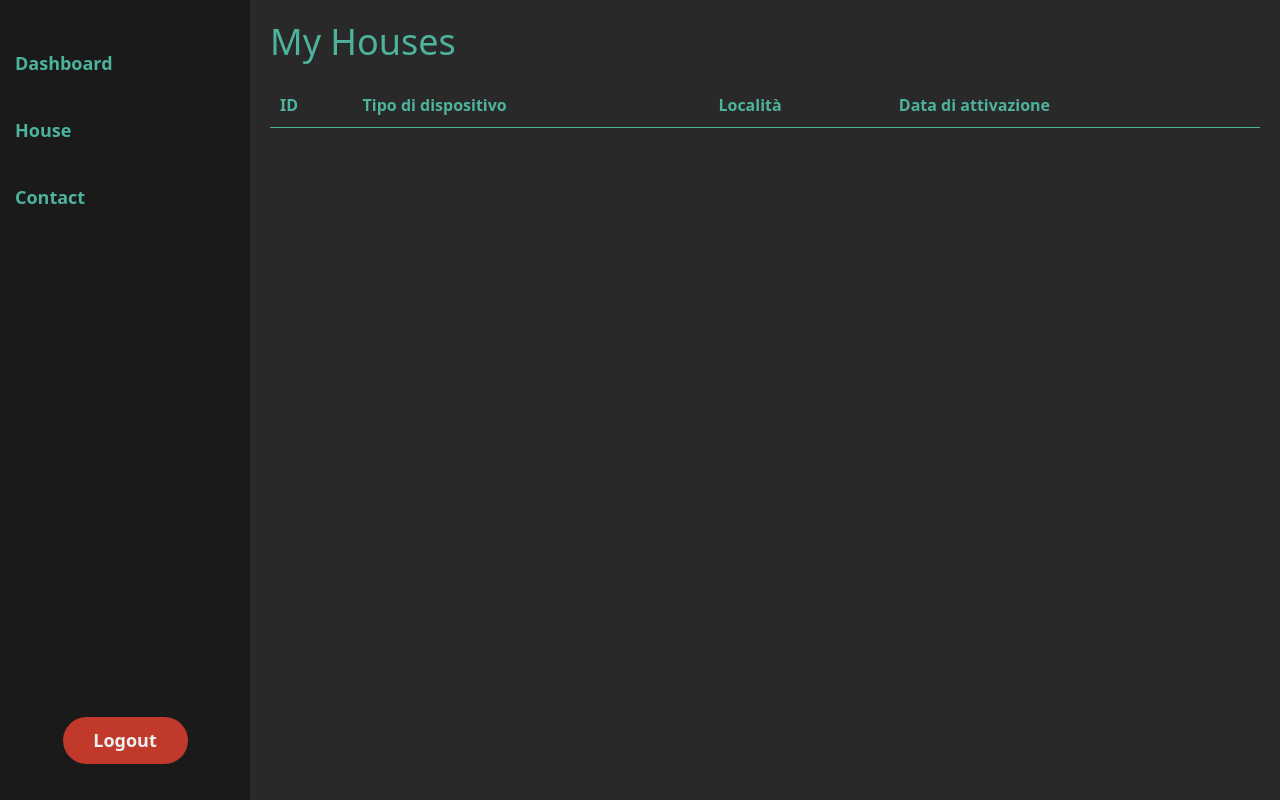
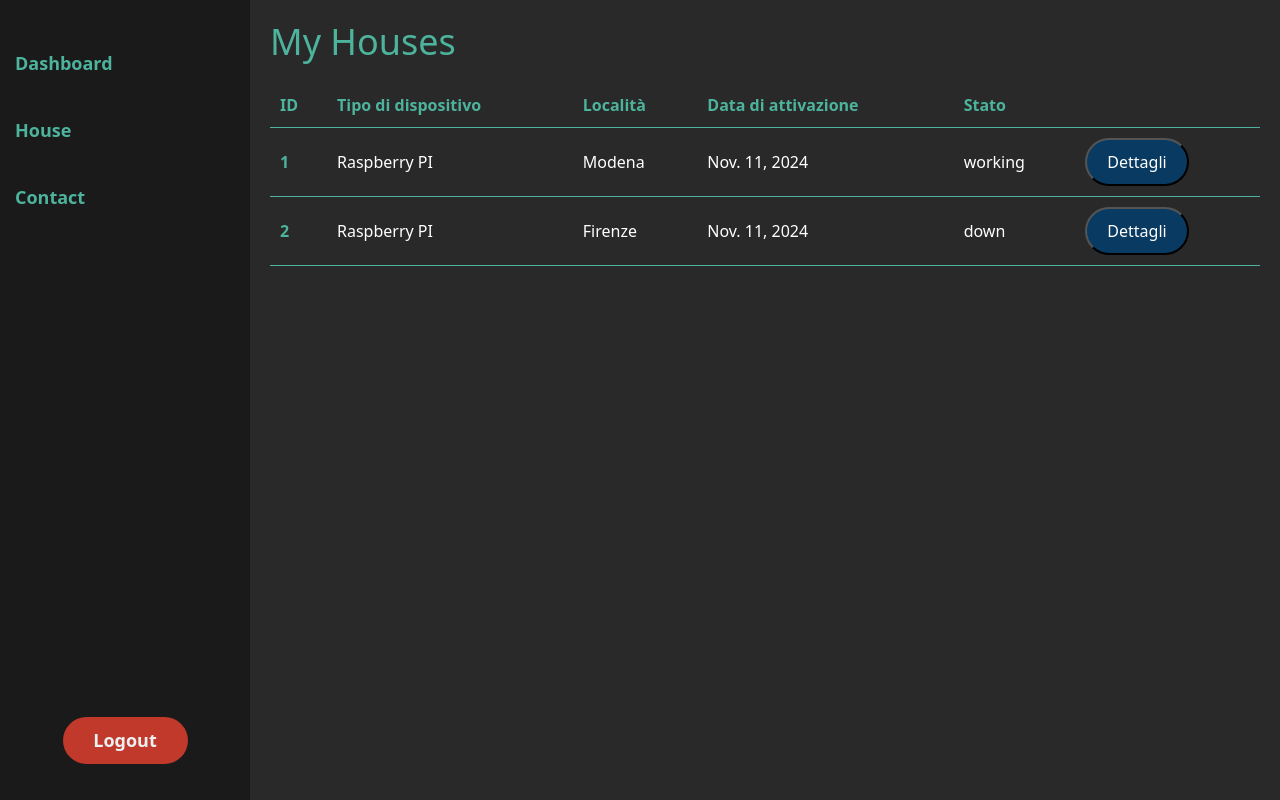
Before and after one commit to frascalise/FloraTech, a Django app: page /house in a window 1280 px wide. Run offline with Django 5.2, Linux system fonts and the light colour scheme; the visitor is signed in with stand-in values (Sample User, id 1); data comes from the database, SQL or seed files in the repository; lists and menus that the app fills with data are empty.

Commit message:
dev_asia: Aggiunta pagina di dettaglio per gli hub

```diff
--- a/FloraTech/urls.py
+++ b/FloraTech/urls.py
@@ -18,7 +18,7 @@ Including another URLconf
 from django.contrib import admin
 from django.urls import path, include
 from .views import *
-from devices.views import myDevicesList
+from devices.views import myDevicesList, deviceDetails
 from appuser.views import Register, Login, Logout
 
 urlpatterns = [
@@ -28,4 +28,5 @@ urlpatterns = [
     path("login/", Login, name="login"),
     path('logout/', Logout, name='logout'),
     path("house", myDevicesList, name="house"),
+    path("house/details", deviceDetails, name="house_details"),
 ]
--- a/devices/models.py
+++ b/devices/models.py
@@ -1,6 +1,6 @@
 from django.db import models
 
-class Hub():
+class Hub(models.Model):
     # hub_id = models.IntegerField(unique=True)
     hub_type = models.CharField(max_length=100, default="Raspberry PI")
     installation_date = models.DateField(auto_now=True)
--- a/devices/templates/devices/hub/hub.html
+++ /dev/null
@@ -1,11 +0,0 @@
-<div class="home-content">
-    <h1>My Houses</h1>
-    <table>
-        <tr>
-            <th>ID</th>
-            <th>Tipo di dispositivo</th>
-            <th>Località</th>
-            <th>Data di attivazione</th>
-        </tr>
-    </table>
-</div>
--- /dev/null
+++ b/devices/templates/devices/hub/hubDetailPage.html
@@ -0,0 +1,4 @@
+<div class="home-content">
+    <h1>Viewing details of an hub</h1>
+
+</div>
--- /dev/null
+++ b/devices/templates/devices/hub/hubList.html
@@ -0,0 +1,28 @@
+<div class="home-content">
+    <h1>My Houses</h1>
+    <table>
+        <tr>
+            <th>ID</th>
+            <th>Tipo di dispositivo</th>
+            <th>Località</th>
+            <th>Data di attivazione</th>
+            <th>Stato</th>
+            <th>     </th>
+        </tr>
+
+        {% for hub in hubs %}
+        <tr>
+            <th>{{ hub.id }}</th>
+            <td>{{ hub.hub_type }}</td>
+            <td>{{ hub.location }}</td>
+            <td>{{ hub.installation_date }}</td>
+            <td>{{ hub.hub_status }}</td>
+            <td>
+                <a href="{% url 'house_details' %}">
+                    <button class="button">Dettagli</button>
+                </a>
+            </td>
+        </tr>
+        {% endfor %}
+    </table>
+</div>
--- a/devices/templates/devices/hub/hubPage.html
+++ b/devices/templates/devices/hub/hubPage.html
@@ -12,7 +12,11 @@
 {% block content %}
     {% if user.is_authenticated %}
         {% include "components/sidebar.html" %}
-        {% include "devices/hub/hub.html"%}
+        {% if details %}
+            {% include "devices/hub/hubDetailPage.html"%}
+        {% else %}
+            {% include "devices/hub/hubList.html"%}
+        {% endif %}
     {% else %}
         {% include "home/homeWelcome.html" %}
     {% endif %}
--- a/devices/views.py
+++ b/devices/views.py
@@ -1,5 +1,27 @@
 from django.shortcuts import render
+from .models import Hub
 
 # Vista per vedera la lista dei miei dispositivi - OK
 def myDevicesList(request):
-    return render(request, 'devices/hub/hubPage.html')
+
+    h1 = Hub(location='Modena')
+    h1.save()
+    h2 = Hub(location='Firenze', hub_status="down")
+    h2.save()
+
+    hublist = [
+        h1,
+        h2
+    ]
+    context = {
+        "details": False,
+        "hubs": hublist,
+    }
+
+    return render(request, 'devices/hub/hubPage.html', context)
+
+def deviceDetails(request):
+    context = {
+        "details": True,
+    }
+    return render(request, 'devices/hub/hubPage.html', context)
--- a/static/css/hub/style.css
+++ b/static/css/hub/style.css
@@ -28,3 +28,18 @@ table th {
     color: #4db39c;
     font-weight: bold;
 }
+
+.button {
+    padding: 10px 20px;
+    background-color: #093A61;
+    color: white;
+    text-decoration: none;
+    border-radius: 5px;
+    transition: background-color 0.3s;
+    border-radius: 100px;
+}
+
+.button:hover {
+    background-color: #0f68b0;
+    color: white;
+}
```
Also changed, not shown: devices/migrations/0001_initial.py (added).
